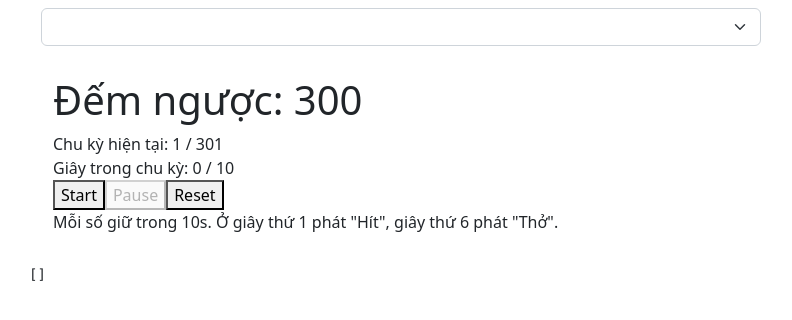
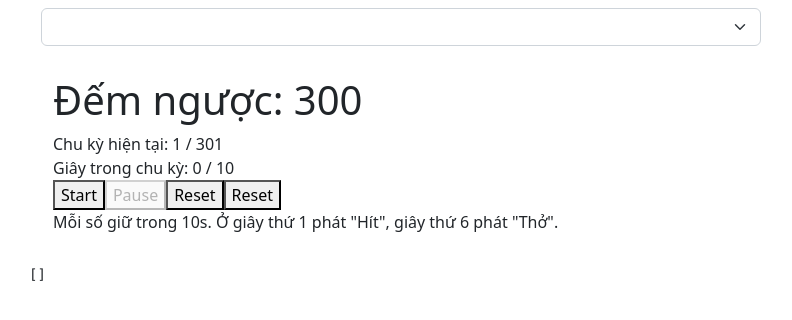
Before and after one commit to anhkhoinp56/nap-app, an Angular app: page / in a window 1280 px wide. Shown: the top 320 px of the page, without its empty margins (53-845 px from the left). Built offline with nearby package versions, Linux system fonts and the light colour scheme.

Commit message:
2025-12-08_1130 AM

```diff
--- a/src/app/app.component.html
+++ b/src/app/app.component.html
@@ -35,6 +35,7 @@
                 <button (click)="start()" [disabled]="running">Start</button>
                 <button (click)="pause()" [disabled]="!running">Pause</button>
                 <button (click)="reset()">Reset</button>
+                <button (click)="hello()">Reset</button>
               </div>
 
 
--- a/src/app/app.component.ts
+++ b/src/app/app.component.ts
@@ -131,6 +131,10 @@ export class AppComponent {
         this.pause();
       }
     }
+  }
+
+  async hello(){
+    await this.speak('Xin chào bạn');
   }
 
   async speak(text: string) {
```
Also changed, not shown: 3 other files (tests, documents, lock files or other folders).
